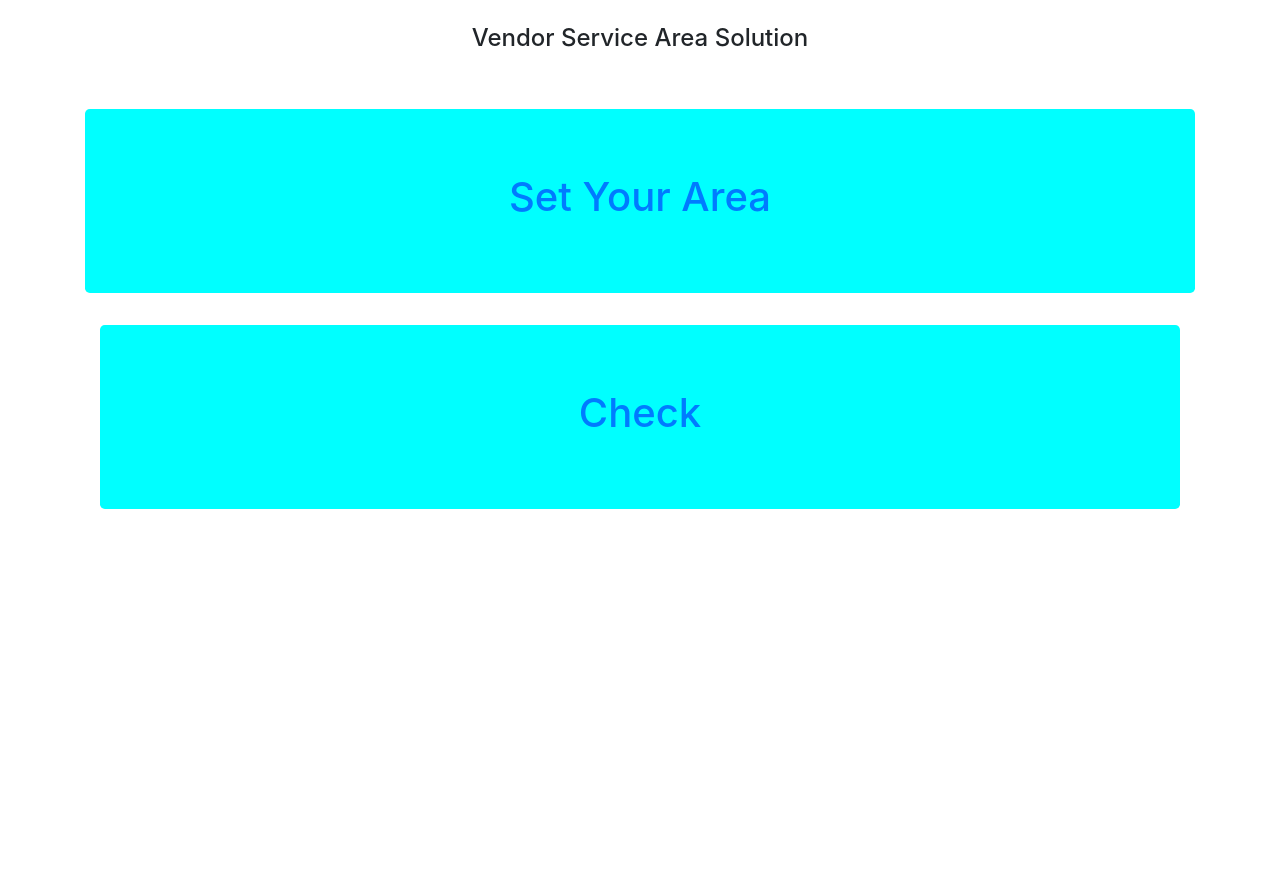
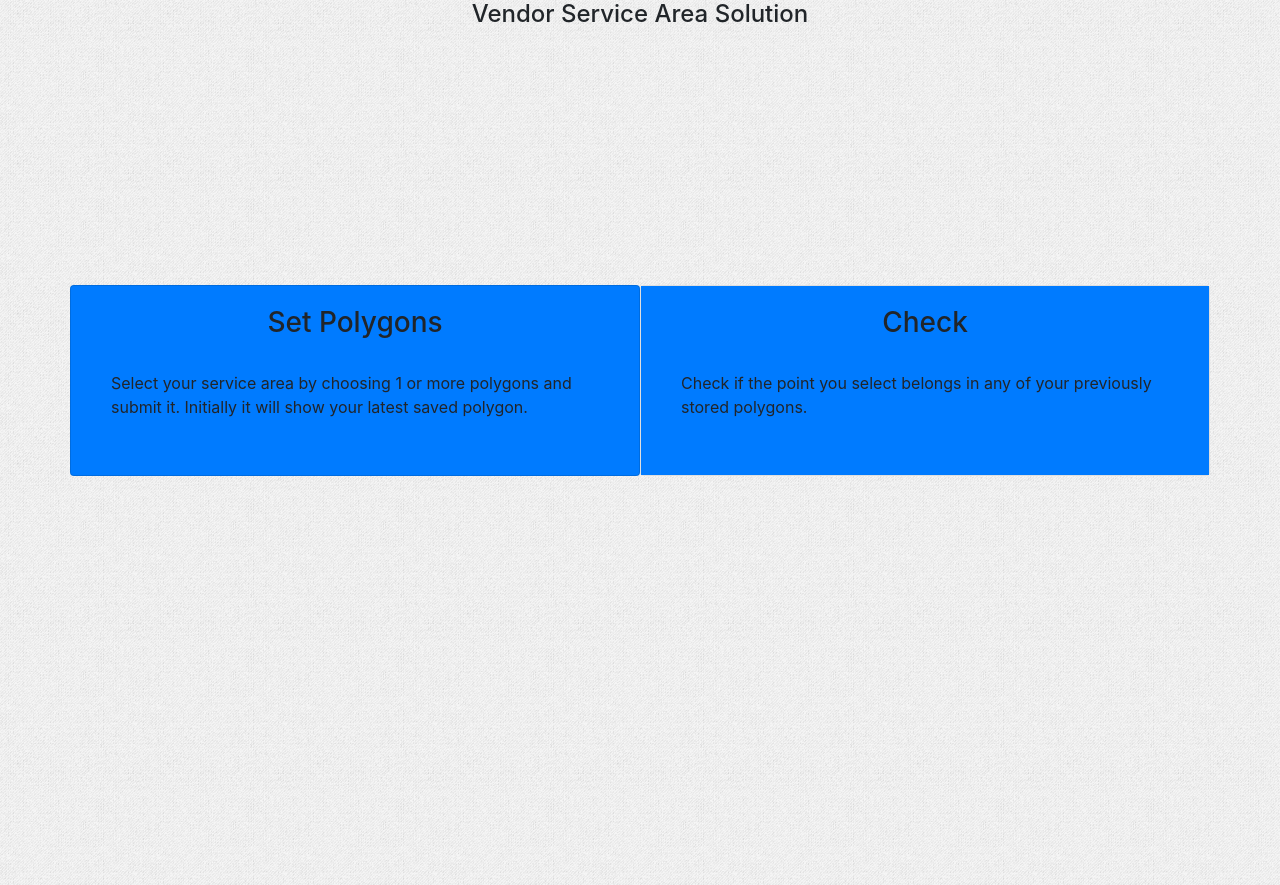
Before and after one commit to samdcoder/google-maps-polygon, a website: page public/index.html in a window 1280 px wide. Before the commit the page ends 800 px from the top, so only its background shows below. Drawn offline with nearby package versions, Linux system fonts and the light colour scheme.

Commit message:
added cards on main page

```diff
--- a/app.js
+++ b/app.js
@@ -15,6 +15,7 @@ mongoose.connect(db_url, function(err){
 		throw err;
 }, { useNewUrlParser: true });
 
+app.use(express.static('public'));
 
 app.use(bodyParser.json());
 
@@ -85,7 +86,7 @@ app.get('/api/getAll', function(req, res){
  		    for(var i = 0; i < polygon.length; i++){
  		 		data.push(polygon[i].points);
  		  }
- 		 res.send({'data': data});
+	 		res.send({'data': data});
  		 }
 
 	})
--- a/public/index.html
+++ b/public/index.html
@@ -3,22 +3,63 @@
 <head>
 	<meta name="viewport" content="initial-scale=1.0, user-scalable=no">
     <meta charset="utf-8">
+    <meta name="viewport" content="width=device-width, initial-scale=1.0">
+
     <link rel="stylesheet" type="text/css" href="https://stackpath.bootstrapcdn.com/bootstrap/4.1.3/css/bootstrap.min.css">
+    <style type="text/css">
+    	html,
+		body {
+		    height: 100%;
+		    background-image: url("./gray_jean.png");
+		}
+
+		.container {
+		    height: 100%;
+		    display: flex;
+		    justify-content: center;
+		    align-items: center;
+		}
+		.mainCard{
+			width: 50%;
+			height: 25rem;
+			float: left;
+
+		}
+		.mainCard:hover{
+			padding-top: 10px;
+  			padding-bottom: 10px;
+
+		}
+		a.custom-card,
+		a.custom-card:hover {
+  			color: inherit;
+  		}
+
+    </style>
 	<title>Vendor Service Area Finder</title>
 </head>
 <body>
-	<br>
 	<h4><center> Vendor Service Area Solution </center> </h4> <br> <br>
-	<a href='/set'> <div class="container">
-	  <div class="jumbotron" style="background-color: #00FFFF;">
-	    <h1><center> Set Your Area </center></h1>
-	</div> </a>
-	<a href="/check">
-		<div class="container" >
-	  		<div class="jumbotron" style="background-color: #00FFFF">
-	    		<h1><center> Check </center></h1>
-			</div>
+
+	<div class="container">
+		<div class="row">
+			<a href="/set" class="custom-card mainCard">
+				<div class="card bg-primary" >
+				  <div class="card-body">
+				    <center><h3 class="card-title">Set Polygons</h5> </center>
+				    <p class="card-body">Select your service area by choosing 1 or more polygons and submit it. Initially it will show your latest saved polygon.</p>
+				    </div>
+				</div>
+			</a>
+			<a href="/check" class="custom-card mainCard">
+				<div class="card">
+				  <div class="card-body bg-primary">
+				    <center> <h3 class="card-title">Check</h5> </center>
+				    <p class="card-body">Check if the point you select belongs in any of your previously stored polygons.</p>
+				  </div>
+				</div>
+			</a>
 		</div>
-	</a>
+	</div>
 </body>
 </html>
```
Also changed, not shown: public/check.html (+1 -0 lines), public/gray_jean.png (added).
